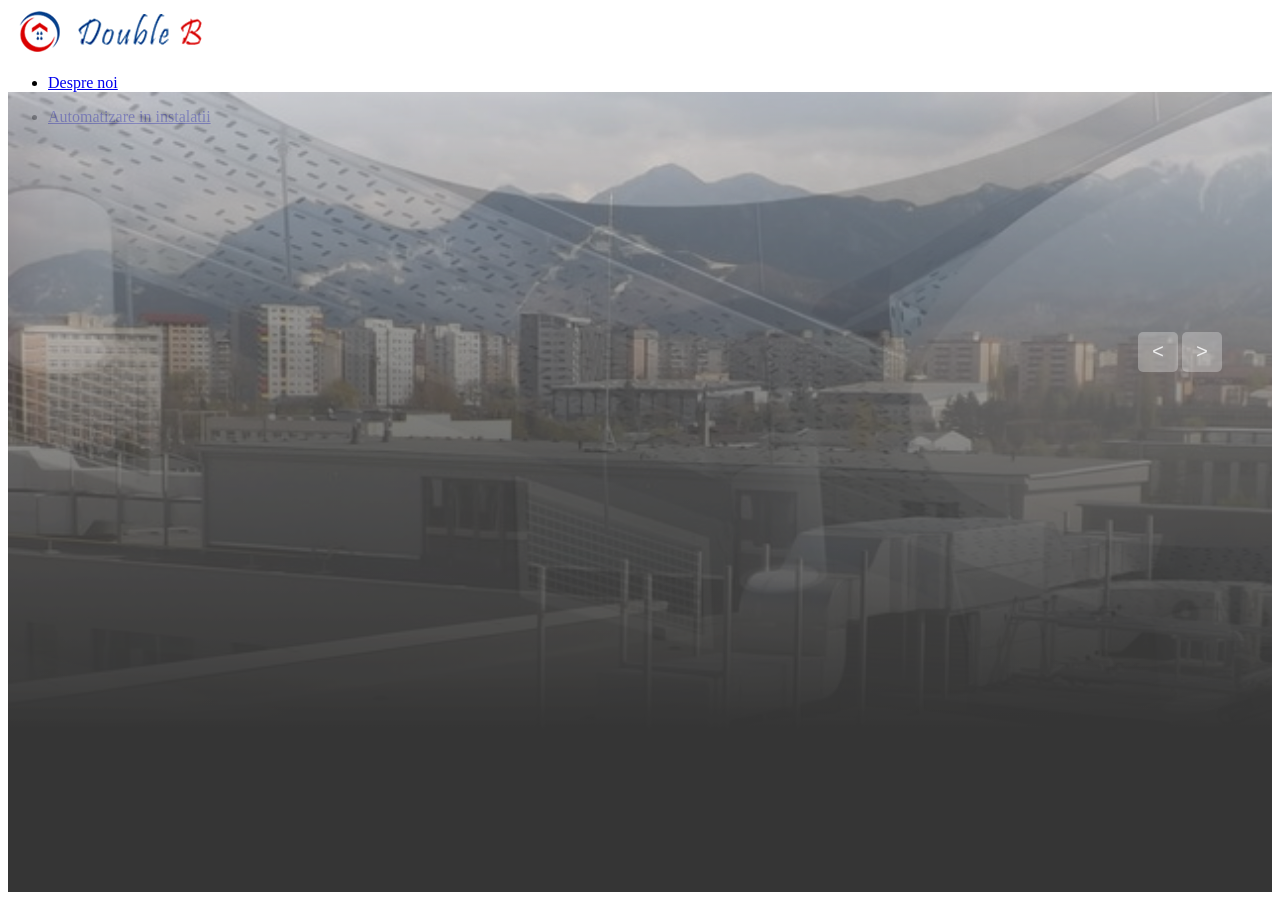
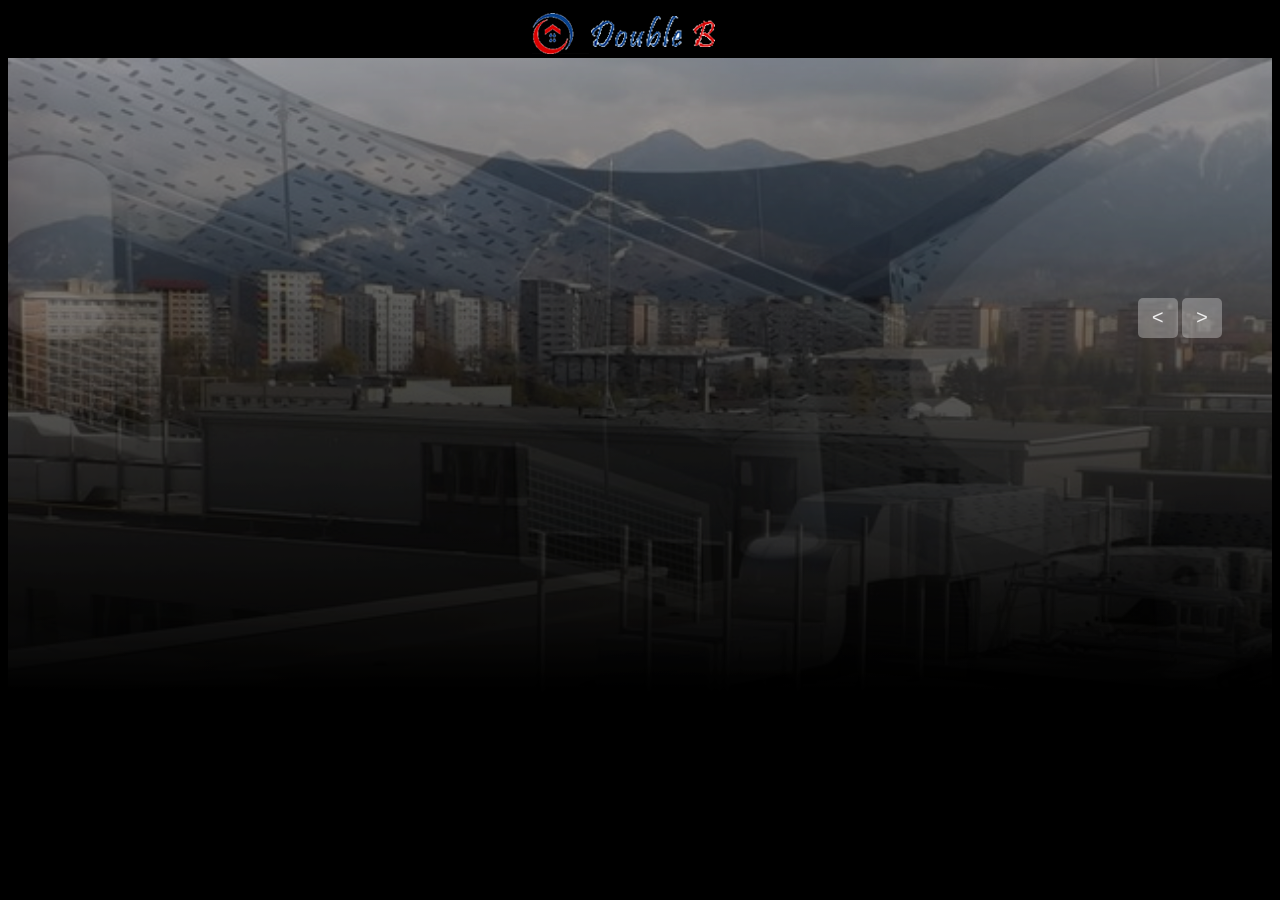
Before and after one commit to EdiPavel/proiectpaaa, a plain HTML site: page Index.html in a window 1280 px wide. After the commit the page ends 866 px from the top, so only its background shows below. Drawn offline with Linux system fonts and the light colour scheme.

Commit message:
am modificat si headerul, bara de sus

```diff
--- a/Index.html
+++ b/Index.html
@@ -7,9 +7,6 @@
     <link rel="stylesheet" href="style.css">
 </head>
 <body>
-
-
-
 
     <div id="page">
 
@@ -31,41 +28,7 @@
 
             </div>
 
-            <div id="navbar1">
-
-                <ul>
-
-                    <li> <a href="Despre noi.html"> Despre noi </a></li>
-
-                </ul>
-
-            </div>
-
         </div>
-
-        <div id="navbar">
-
-            <nav>
-
-                <ul>
-
-                    <li> <a href="Automatizare in instalatii.html"> Automatizare in instalatii </a> </li>
-
-                </ul>
-
-            </nav>
-
-        </div>
-<!-- <div id="present">
-
-            <img src="images/firma/1-Imagine_5.jpg" alt="#">
-
-            <img src="images/firma/2-Imagine_2.jpg" alt="#">
-
-            <img src="images/firma/7-Imagine_6.jpg" alt="#">
-
-        </div> -->
-
 
         <div class="slider">
 
--- a/style.css
+++ b/style.css
@@ -1,5 +1,42 @@
 body{
     background-image: url('');
+
+    background-color: black;
+
+    color: #eee;
+
+    font-family: Georgia, 'Times New Roman', Times, serif;
+}
+
+#header{
+    width: 1200px;
+
+    max-width: 90%;
+
+    margin: auto;
+
+    display: grid;
+
+    grid-template-columns: 50px 1fr 50px;
+
+    grid-template-rows: 50px;
+
+    justify-content: center;
+
+    align-items: center;
+
+    position: relative;
+
+    z-index: 100;
+}
+
+#header img{
+    display: flex;
+
+    justify-content: center;
+
+    margin-left:450px;
+
 }
 
 .splash{
@@ -18,6 +55,10 @@ body{
     z-index: 200;
 
     align-items: center;
+}
+
+.splash img{
+    margin-left: 150px;
 }
 
 .splash.display-none{
@@ -57,7 +98,7 @@ body{
 .slider{
     height: 100vh;
 
-    margin-top: -50px;
+    margin-top: 0px;
 
     position: relative;
 }
```
